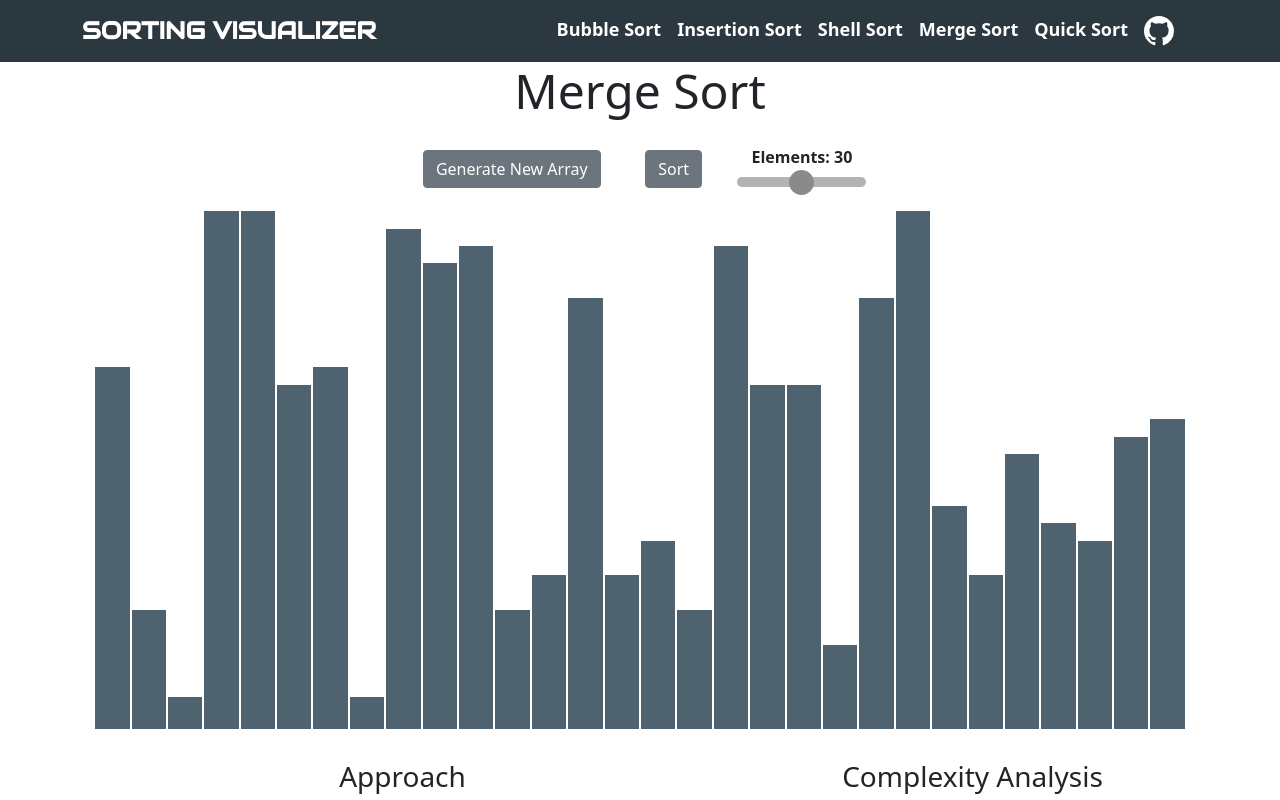
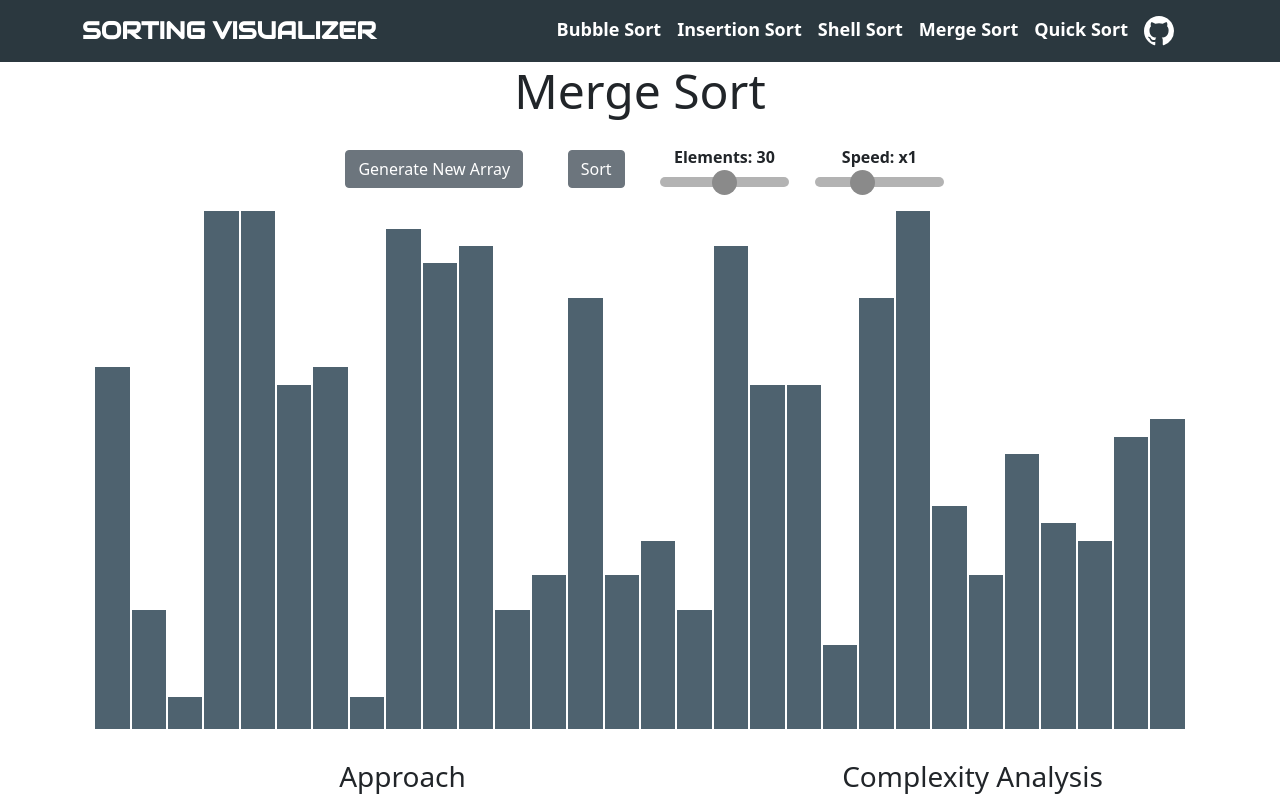
Before and after one commit to cabaraj/Sort-Visualizer, a React (Vite) app: page /#/merge-sort in a window 1280 px wide. Shown: the top 800 px of the page. Built offline with nearby package versions, Linux system fonts and the light colour scheme.

Commit message:
speed bar implemented

```diff
--- a/src/sortVisualizer/SortVisualizer.jsx
+++ b/src/sortVisualizer/SortVisualizer.jsx
@@ -42,6 +42,12 @@ export default class SortVisualizer extends React.Component {
     }
     //PAINT ALL BARS GRAY
     initArray() {
+        //reset slider value
+        const slider = document.getElementById('speedSlider');
+        slider.value = 1;
+        const speedOutput = document.getElementById('speedAmount');
+        speedOutput.innerHTML = 1;
+
         const n = this.state.numberOfBars;
         function getRandomInt() {
             return Math.floor(Math.random() * n)+1
@@ -109,6 +115,17 @@ export default class SortVisualizer extends React.Component {
         this.initArray();
     }
 
+    updateSpeed() {
+
+        const slider = document.getElementById('speedSlider');
+        const elementOutput = document.getElementById('speedAmount');
+        elementOutput.innerHTML = slider.value;
+        //update wait time
+        let wt = this.state.waitTime;
+        wt = wt/slider.value;
+        this.setState({waitTime:wt});
+    }
+
     render() {
         const array = [...this.state.array];
 
@@ -134,6 +151,23 @@ export default class SortVisualizer extends React.Component {
                                 className="slider btn-mode"
                                 id="elementSlider"
                                 onChange={() => this.updateElements()}
+                            />
+                        </div>
+                        <div className="btn slideContainer">
+                            <div>
+                                <b>{'Speed: x'}
+                                <span id="speedAmount">1</span></b>
+                                <br/>
+                            </div>
+                            <input
+                                type="range"
+                                min={.5}
+                                max={2}
+                                step={.5}
+                                defaultValue={1}
+                                className="slider btn-mode"
+                                id="speedSlider"
+                                onChange={() => this.updateSpeed()}
                             />
                         </div>
                     </div>
```
